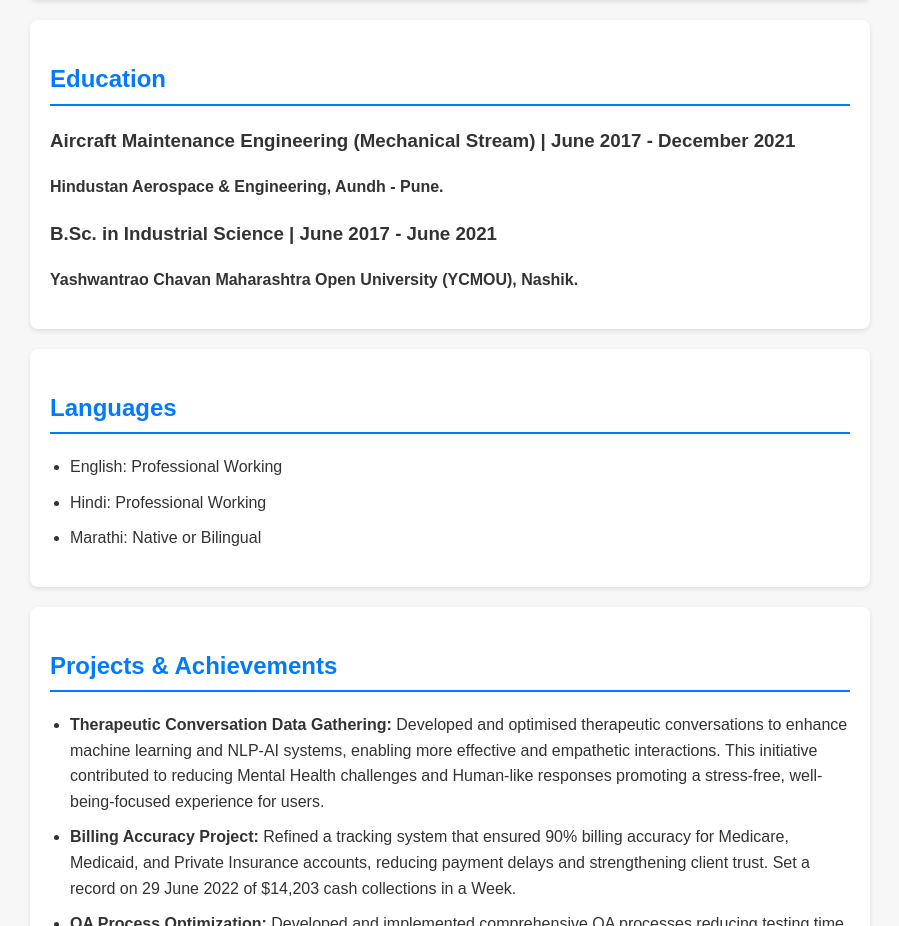
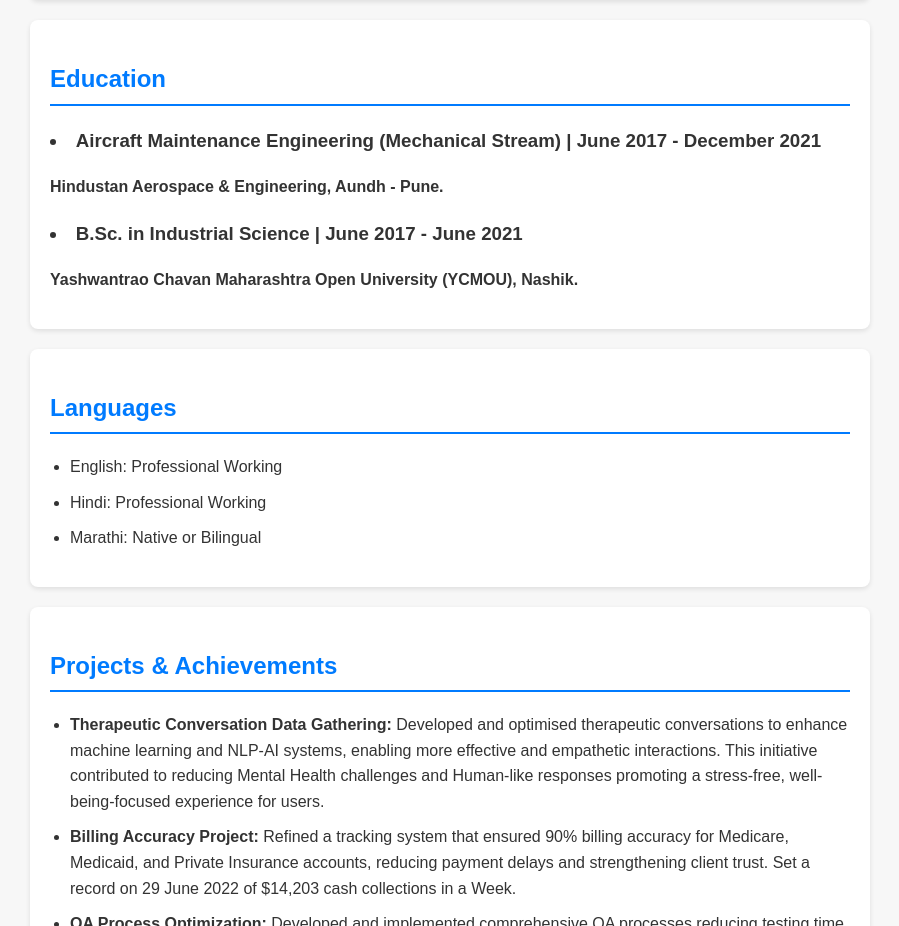
Before and after one commit to KunalSuryavanshii/kunalsuryavanshii.github.io, a plain HTML site: page index.html in a window 1280 px wide. Shown: the part 2280-3206 px from the top of the page, without its empty margins (190-1089 px from the left). Drawn offline with Linux system fonts and the light colour scheme.

Commit message:
Update index.html

```diff
--- a/index.html
+++ b/index.html
@@ -138,10 +138,10 @@
 
     <section>
         <h2>Education</h2>
-        <h3>Aircraft Maintenance Engineering (Mechanical Stream) | June 2017 - December 2021</h3>
+        <h3><li>Aircraft Maintenance Engineering (Mechanical Stream) | June 2017 - December 2021</li></h3>
         <p><strong>Hindustan Aerospace & Engineering, Aundh - Pune. </strong></p>
-        <h3>B.Sc. in Industrial Science | June 2017 - June 2021</h3>
-       <p><strong> Yashwantrao Chavan Maharashtra Open University (YCMOU), Nashik. </strong></p>
+        <h3><li>B.Sc. in Industrial Science | June 2017 - June 2021</h3>
+       <p><strong> Yashwantrao Chavan Maharashtra Open University (YCMOU), Nashik. </strong></li></p>
     </section>
 
     <section>
```
